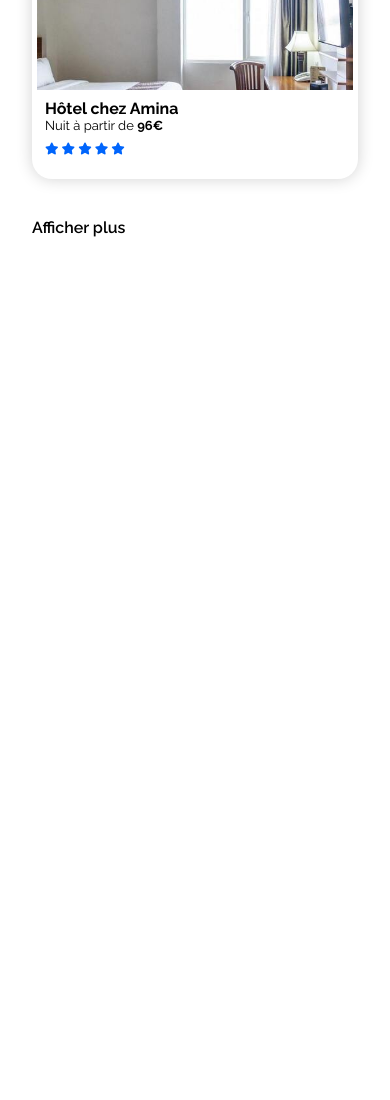
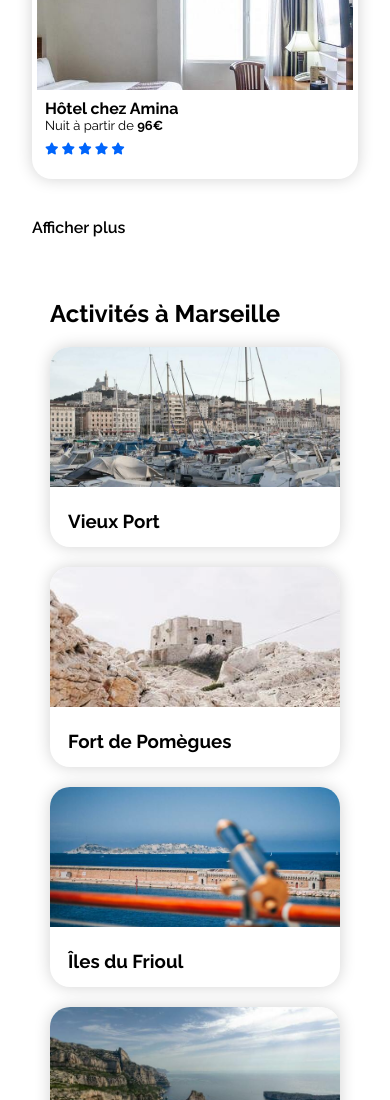
Before and after one commit to TheWizardJr/OpenClassrooms_Projet.2, a plain HTML site: page index.html in a window 390 px wide. Shown: the part 2605-3705 px from the top of the page. Before the commit the page ends 2855 px from the top, so only its background shows below. Drawn offline with Linux system fonts and the light colour scheme.

Commit message:
add activities

```diff
--- a/css/smartphone.css
+++ b/css/smartphone.css
@@ -87,4 +87,17 @@
 
   /* END CARDS LODGING & POPULAR */
 
+  /* ACTIVITIES */
+
+  .cards_activities{
+    gap: 20px;
+  }
+
+  .cards_activities >div{
+    width: 100%;
+    height: 100%;
+  }
+
+  /* END ACTIVITIES */
+
 }
--- a/css/style.css
+++ b/css/style.css
@@ -305,3 +305,95 @@ section h1 {
 }
 
 /* END CARDS POPULAR */
+
+/* ACTIVITIES */
+
+#container_activities{
+  padding: 0 50px;
+}
+
+.activities{
+  margin: 50px 0;
+}
+
+/* CARDS ACTIVITIES */
+
+.cards_activities{
+  display: flex;
+  flex-direction: column;
+  flex-wrap: wrap;
+  align-content: space-between;
+  justify-content: space-between;
+  height: 480px;
+}
+
+.cards_activities >div{
+  display: flex;
+  flex-direction: column;
+  justify-content: space-between;
+  width: 23%;
+  border-radius: 20px;
+  box-shadow: 0 0 16px #0000002e;
+}
+
+.cards_activities >div:hover{
+  cursor: pointer;
+  transition: 0.3s;
+  transform: scale(1.03);
+}
+
+.cards_activities h3{
+  margin: 0px;
+  padding-left: 18px;
+  padding-bottom: 15px;
+}
+
+.vieuxport, .calanques{
+  height: 100%;
+}
+
+.pomegues{
+  height: 53%;
+}
+
+.frioul{
+  height: 37%;
+}
+
+.notredame{
+  height: 44%;
+}
+
+.longchamp{
+  height: 46%;
+}
+
+/* END CARDS ACTIVITIES */
+
+/* IMG CARDS ACTIVITIES */
+
+.cards_activities img{
+  height: 88%;
+  object-fit: cover;
+  border-radius: 20px 20px 0 0;
+}
+
+.pomegues img{
+  height: 78%;
+}
+
+.frioul img{
+  height: 68%;
+}
+
+.notredame img{
+  height: 74%;
+}
+
+.longchamp img{
+height: 74%;
+}
+
+/* END IMG CARDS ACTIVITIES */
+
+/* END ACTIVITIES */
--- a/css/tablette.css
+++ b/css/tablette.css
@@ -36,8 +36,6 @@
       flex-direction: column-reverse;
     }
 
-    /* END LODGING */
-
     /* CARDS POPULAR */
 
     .cards_popular{
@@ -47,5 +45,30 @@
 
     /* END CARDS POPULAR */
 
+    /* END LODGING */
+
+    /* ACTIVITIES */
+
+    .cards_activities{
+      display: flex;
+      flex-direction: row;
+      justify-content: space-between;
+      height: 200px;
+      gap: 20px;
+    }
+
+    .cards_activities >div{
+      display: flex;
+      flex-direction: column;
+      justify-content: space-between;
+      width: 48%;
+      height: 80%;
+    }
+
+    .cards_activities img{
+      height: 70%;
+    }
+
+    /* END ACTIVITIES */
 
 }
--- a/index.html
+++ b/index.html
@@ -29,7 +29,6 @@
 
       <!-- SEARCH AND FILTERS -->
       <section class="search_filters">
-
         <!-- SEARCH -->
         <div class="title">
           <h1>Trouvez votre hébergement pour des vacances de rêve</h1>
@@ -53,13 +52,11 @@
           <i class="fas fa-info"></i>Plus de 500 logements disponibles dans cette ville
         </div>
         <!-- END FILTERS -->
-
       </section>
       <!-- END SEARCH AND FILTERS -->
 
       <!-- LODGING -->
       <section id="container_lodging">
-
         <!-- RESULTS -->
         <div class="results">
           <h2>Hébergements à Marseille</h2>
@@ -217,9 +214,49 @@
           </div>
         </div>
         <!-- END POPULAR -->
-
       </section>
       <!-- END LODGING -->
+
+      <!-- ACTIVITIES -->
+      <section id="container_activities">
+        <div class="activities">
+          <h2>Activités à Marseille</h2>
+          <!-- PLACE -->
+          <div class="cards_activities">
+            <!-- CARDS 1 -->
+            <div class="vieuxport">
+              <img src="images/activites/4_small/reno-laithienne-QUgJhdY5Fyk-unsplash.jpg" alt="">
+              <h3>Vieux Port</h3>
+            </div>
+            <!-- CARDS 2 -->
+            <div class="pomegues">
+              <img src="images/activites/4_small/paul-hermann-QFTrLdQIRhI-unsplash.jpg" alt="">
+              <h3>Fort de Pomègues</h3>
+            </div>
+            <!-- CARDS 3 -->
+            <div class="frioul">
+              <img src="images/activites/4_small/kevin-hikari-rV_Qd1l-VXg-unsplash.jpg" alt="">
+              <h3>Îles du Frioul</h3>
+            </div>
+            <!-- CARDS 4 -->
+            <div class="calanques">
+              <img src="images/activites/4_small/kilyan-sockalingum-NR8-cBCN3aI-unsplash.jpg" alt="">
+              <h3>Parc National des Calanques</h3>
+            </div>
+            <!-- CARDS 5 -->
+            <div class="notredame">
+              <img src="images/activites/4_small/florian-wehde-xW9e8gdotxI-unsplash.jpg" alt="">
+              <h3>Notre-Dame-De-La-Garde</h3>
+            </div>
+            <!-- CARDS 6 -->
+            <div class="longchamp">
+              <img src="images/activites/4_small/lena-paulin-wH2-EJoDcV0-unsplash.jpg" alt="">
+              <h3>Parc Longchamp</h3>
+            </div>
+          </div>
+        </div>
+      </section>
+      <!-- END ACTIVITIES -->
 
     </main>
   </body>
```
